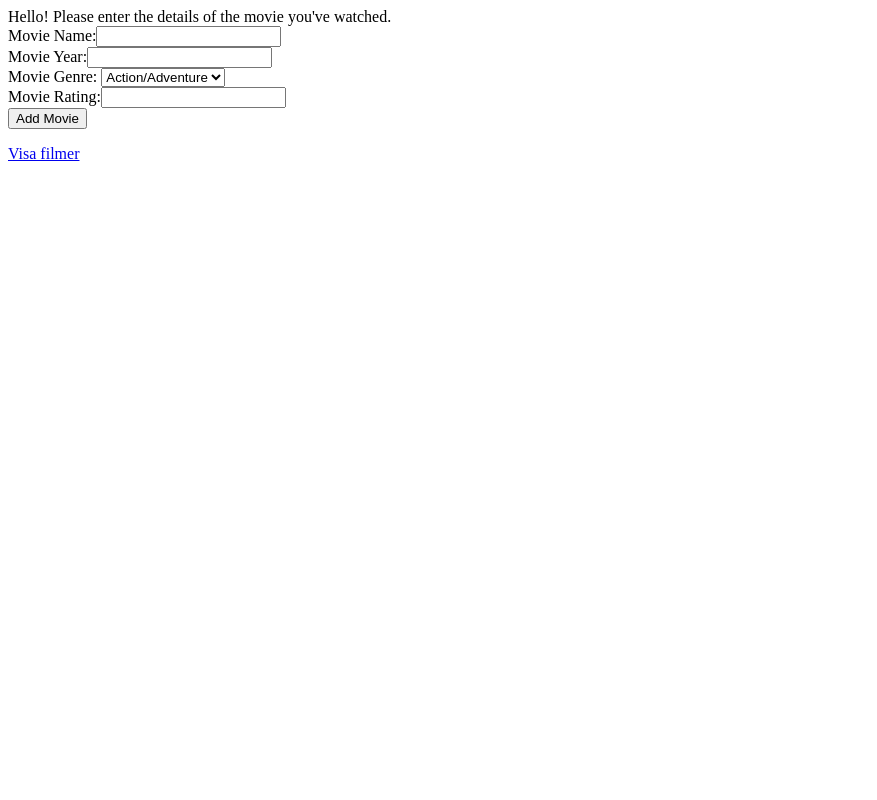
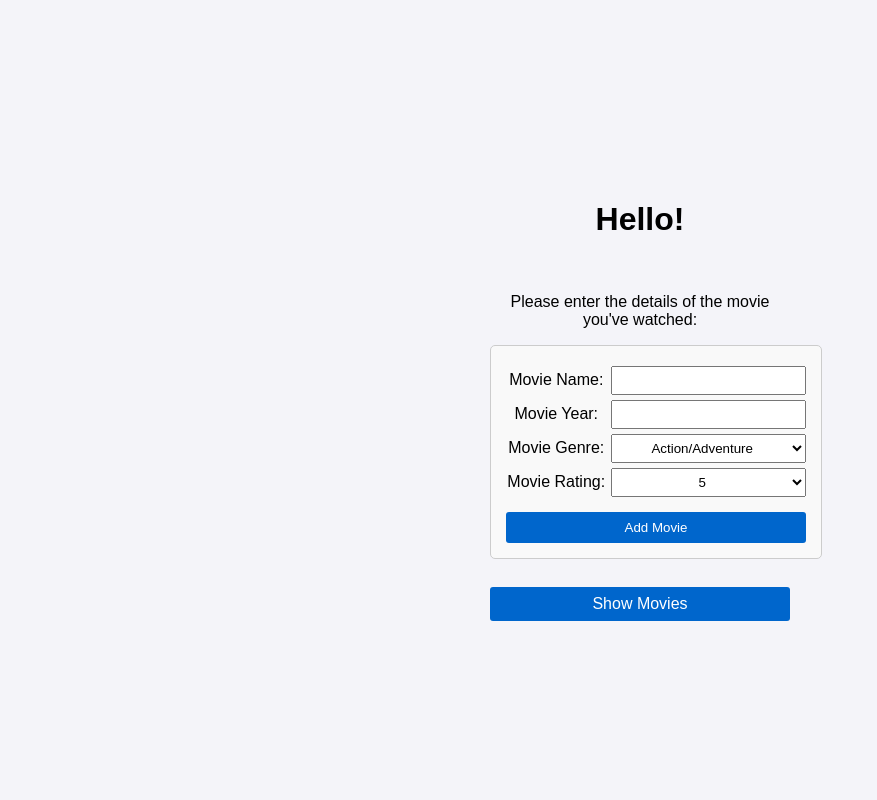
Before and after one commit to AntonHags/CodeGrading, a PHP site: page / in a window 1280 px wide. Shown: the whole page, without its empty margins (0-877 px from the left). Run offline with PHP 8.4, Linux system fonts and the light colour scheme.

Commit message:
visuell update

```diff
--- a/db.php
+++ b/db.php
@@ -1,8 +1,9 @@
+<?php
 #db.php -- is the php code to connect to the MySQL database.
 #It should be called many times whenever it is needed, therefore it is defined in a separate file
 #and the other files can just call it by  (include 'db.php';).
 
-<?php
+
 $servername = "localhost";
 $username = "root";
 $password = "root";
--- /dev/null
+++ b/format.css
@@ -0,0 +1,74 @@
+body {
+    font-family: Arial, sans-serif;
+    background-color: #f4f4f9;
+    display: flex;
+    justify-content: center;
+    align-items: center;
+    height: 100vh;
+    margin: 0;
+}
+
+.container {
+    text-align: center; /* centrerar rubrik och knappar */
+    width: 300px;       /* valfri bredd */
+}
+
+
+form {
+    background: #f9f9f9;
+    padding: 15px;
+    border: 1px solid #ccc;
+    width: 300px;
+    border-radius: 5px;
+}
+
+label {
+    display: inline-block;
+    width: 100px;
+    margin-top: 8px;
+}
+
+input[type="text"], select {
+    width: 195px;
+    padding: 5px;
+    margin-top: 5px;
+    box-sizing: border-box;
+}
+
+select {
+    text-align: center;
+    text-align-last: center;
+}
+
+input[type="submit"] {
+    margin-top: 15px;
+    background-color: #0066cc;
+    color: white;
+    border: none;
+    padding: 8px 12px;
+    cursor: pointer;
+    border-radius: 3px;
+    width: 100%;
+}
+
+input[type="submit"]:hover {
+    background-color: #004999;
+}
+
+.btn {
+    display: block;
+    background-color: #0066cc;
+    color: white;
+    text-decoration: none;
+    margin-top: 10px;
+    padding: 8px 12px;
+    border-radius: 3px;
+    cursor: pointer;
+    text-align: center;
+    width: 300px;
+    box-sizing: border-box;
+}
+
+.btn:hover {
+    background-color: #004999;
+}
--- a/index.php
+++ b/index.php
@@ -1,14 +1,25 @@
+<!DOCTYPE html>
+<head>
+    <meta charset="UTF-8">
+    <title>Min sida</title>
+    <link rel="stylesheet" href="format.css">
+</head>
 
+<div class="container">
+    <body>
     <?php
-echo "Hello! Please enter the details of the movie you've watched.";
+    echo "<h1>Hello!</h1><br>
+    <p>Please enter the details of the movie you've watched:</p>";
     ?>
 
-<!DOCTYPE html>
+    <form action="insert.php" method="POST">
+        <label>Movie Name:</label>
+        <input type="text" name="mname"><br>
 
-<form action="insert.php" method="POST">
-    Movie Name:<input type="text" name="mname"><br>
-    Movie Year:<input type="text" name="myear"><br>
-    Movie Genre:
+        <label>Movie Year:</label>
+        <input type="text" name="myear"><br>
+
+        <label>Movie Genre:</label>
         <select name="mgenre" id="mgenre">
             <option value="1">Action/Adventure</option>
             <option value="2">Comedy</option>
@@ -16,8 +27,22 @@ echo "Hello! Please enter the details of the movie you've watched.";
             <option value="4">Fantasy/Sci-Fi</option>
         </select>
         <br>
-    Movie Rating:<input type="text" name="mrating"><br> <!-- Drop-down här också? -->
+
+        <label>Movie Rating:</label>
+        <select name="mrating" id="mrating">
+            <option value="5">5</option>
+            <option value="4">4</option>
+            <option value="3">3</option>
+            <option value="2">2</option>
+            <option value="1">1</option>
+        </select>
+        <br>
+
         <input type="submit" value="Add Movie">
-</form>
+    </form><br>
 
-<a href="showmovies.php">Visa filmer</a> <!-- Länk till showmovies.php? -->
+    <a href="showmovies.php" class="btn">Show Movies</a>
+
+    </body>
+</div>
+</html>
--- a/showmovies.php
+++ b/showmovies.php
@@ -1,3 +1,6 @@
+<!DOCTYPE html>
+<a href="index.php">Lägg till film</a>
+
 <?php
 #get_data.php
 #The showmovies.php page should lists all movies that have been
@@ -20,5 +23,3 @@ if ($result->num_rows > 0) {
 
 echo '</table>';
 ?>
-
-<a href="insert.php">Lägg till film</a>
```
Lines whose indentation alone changed are shown as unchanged.
